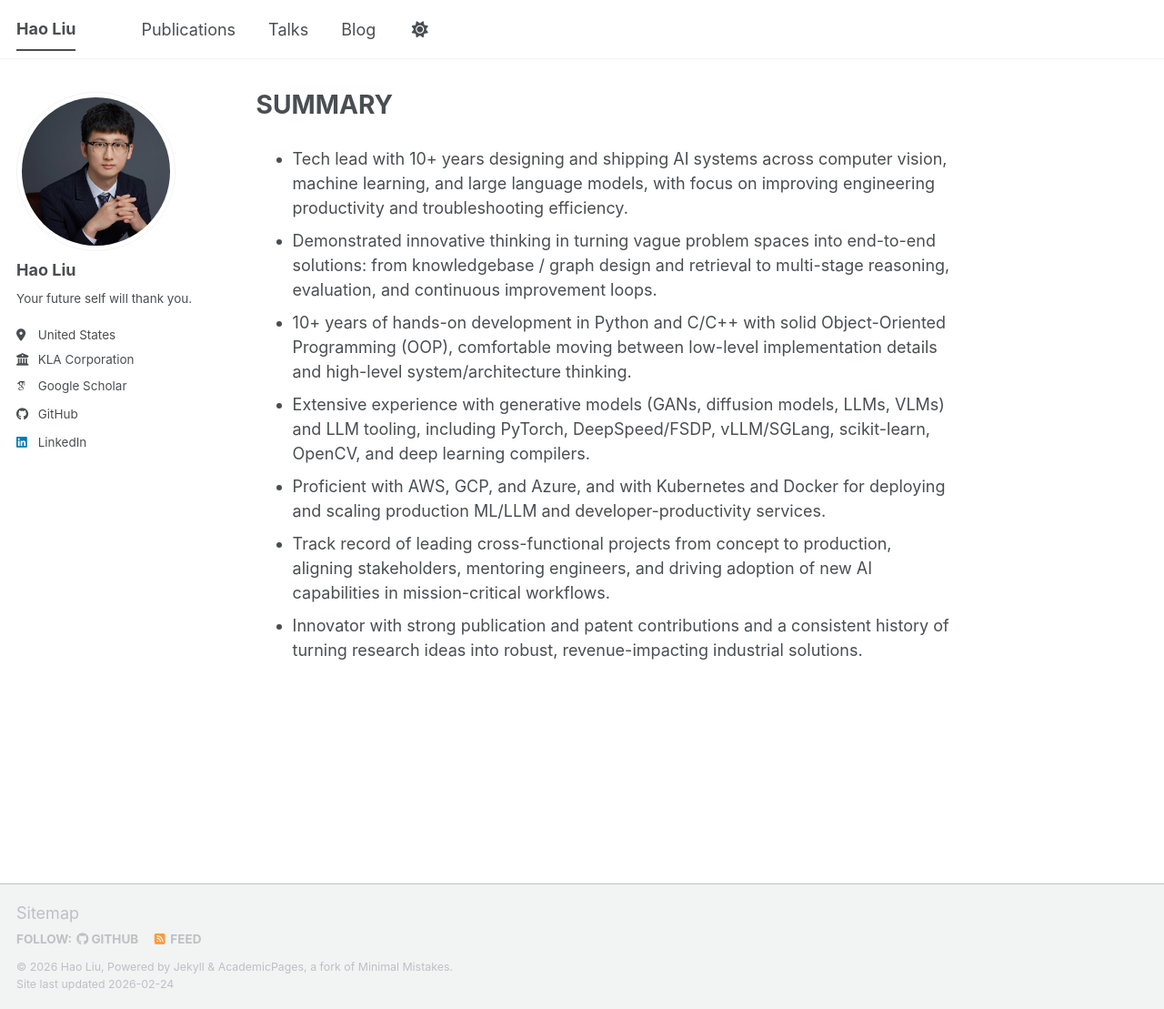
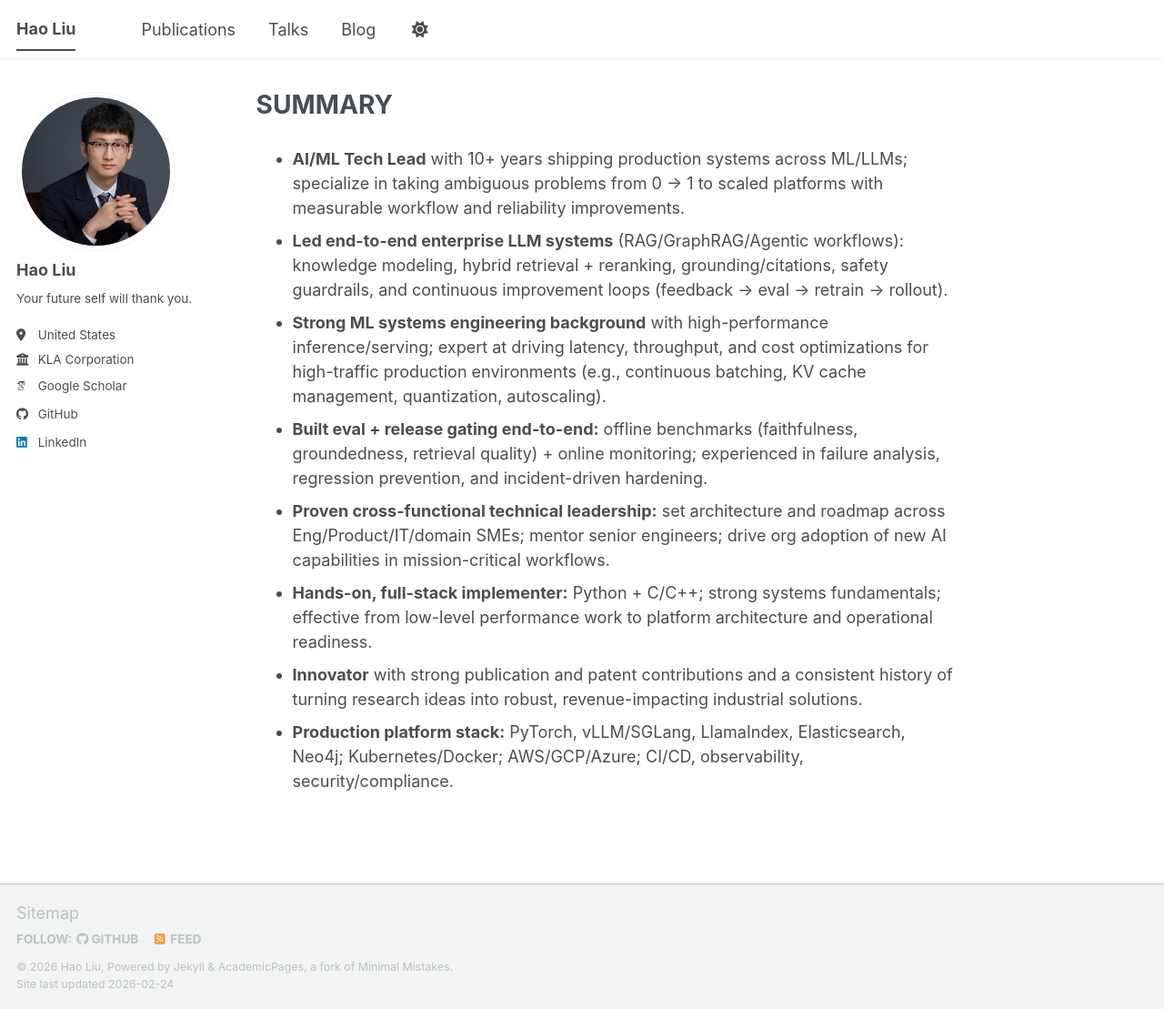
Before and after one commit to hao-lh/hao-lh.github.io, a Jekyll site: the page built from _pages/about.md, in a window 1280 px wide and 1109 px high. Shown: the whole window at 91% size. Built offline with Jekyll 4.4.1, drawn with Linux system fonts in a browser that asks for light colours; some web fonts are replaced; a script bundle is joined from its source files by our own code; library files that are not in the unit come from our copies.

```diff
--- a/_pages/about.md
+++ b/_pages/about.md
@@ -7,10 +7,11 @@ redirect_from:
   - /about.html
 ---
 
-* Tech lead with 10+ years designing and shipping AI systems across computer vision, machine learning, and large language models, with focus on improving engineering productivity and troubleshooting efficiency.
-* Demonstrated innovative thinking in turning vague problem spaces into end-to-end solutions: from knowledgebase / graph design and retrieval to multi-stage reasoning, evaluation, and continuous improvement loops.
-* 10+ years of hands-on development in Python and C/C++ with solid Object-Oriented Programming (OOP), comfortable moving between low-level implementation details and high-level system/architecture thinking.
-* Extensive experience with generative models (GANs, diffusion models, LLMs, VLMs) and LLM tooling, including PyTorch, DeepSpeed/FSDP, vLLM/SGLang, scikit-learn, OpenCV, and deep learning compilers.
-* Proficient with AWS, GCP, and Azure, and with Kubernetes and Docker for deploying and scaling production ML/LLM and developer-productivity services.
-* Track record of leading cross-functional projects from concept to production, aligning stakeholders, mentoring engineers, and driving adoption of new AI capabilities in mission-critical workflows.
-* Innovator with strong publication and patent contributions and a consistent history of turning research ideas into robust, revenue-impacting industrial solutions.
+* **AI/ML Tech Lead** with 10+ years shipping production systems across ML/LLMs; specialize in taking ambiguous problems from 0 -> 1 to scaled platforms with measurable workflow and reliability improvements.
+* **Led end-to-end enterprise LLM systems** (RAG/GraphRAG/Agentic workflows): knowledge modeling, hybrid retrieval + reranking, grounding/citations, safety guardrails, and continuous improvement loops (feedback -> eval -> retrain -> rollout).
+* **Strong ML systems engineering background** with high-performance inference/serving; expert at driving latency, throughput, and cost optimizations for high-traffic production environments (e.g., continuous batching, KV cache management, quantization, autoscaling).
+* **Built eval + release gating end-to-end:** offline benchmarks (faithfulness, groundedness, retrieval quality) + online monitoring; experienced in failure analysis, regression prevention, and incident-driven hardening.
+* **Proven cross-functional technical leadership:** set architecture and roadmap across Eng/Product/IT/domain SMEs; mentor senior engineers; drive org adoption of new AI capabilities in mission-critical workflows.
+* **Hands-on, full-stack implementer:** Python + C/C++; strong systems fundamentals; effective from low-level performance work to platform architecture and operational readiness.
+* **Innovator** with strong publication and patent contributions and a consistent history of turning research ideas into robust, revenue-impacting industrial solutions.
+* **Production platform stack:** PyTorch, vLLM/SGLang, LlamaIndex, Elasticsearch, Neo4j; Kubernetes/Docker; AWS/GCP/Azure; CI/CD, observability, security/compliance.
```
Also changed, not shown: _pages/publications.md (+1 -1 lines), _talks/2025-10-25-model-evaluation.md (renamed from _talks/2025-10-25-evaluation.md, +3 -3 lines), _talks/2026-02-14-rag.md (added, +12 -0 lines), 4 other files.
